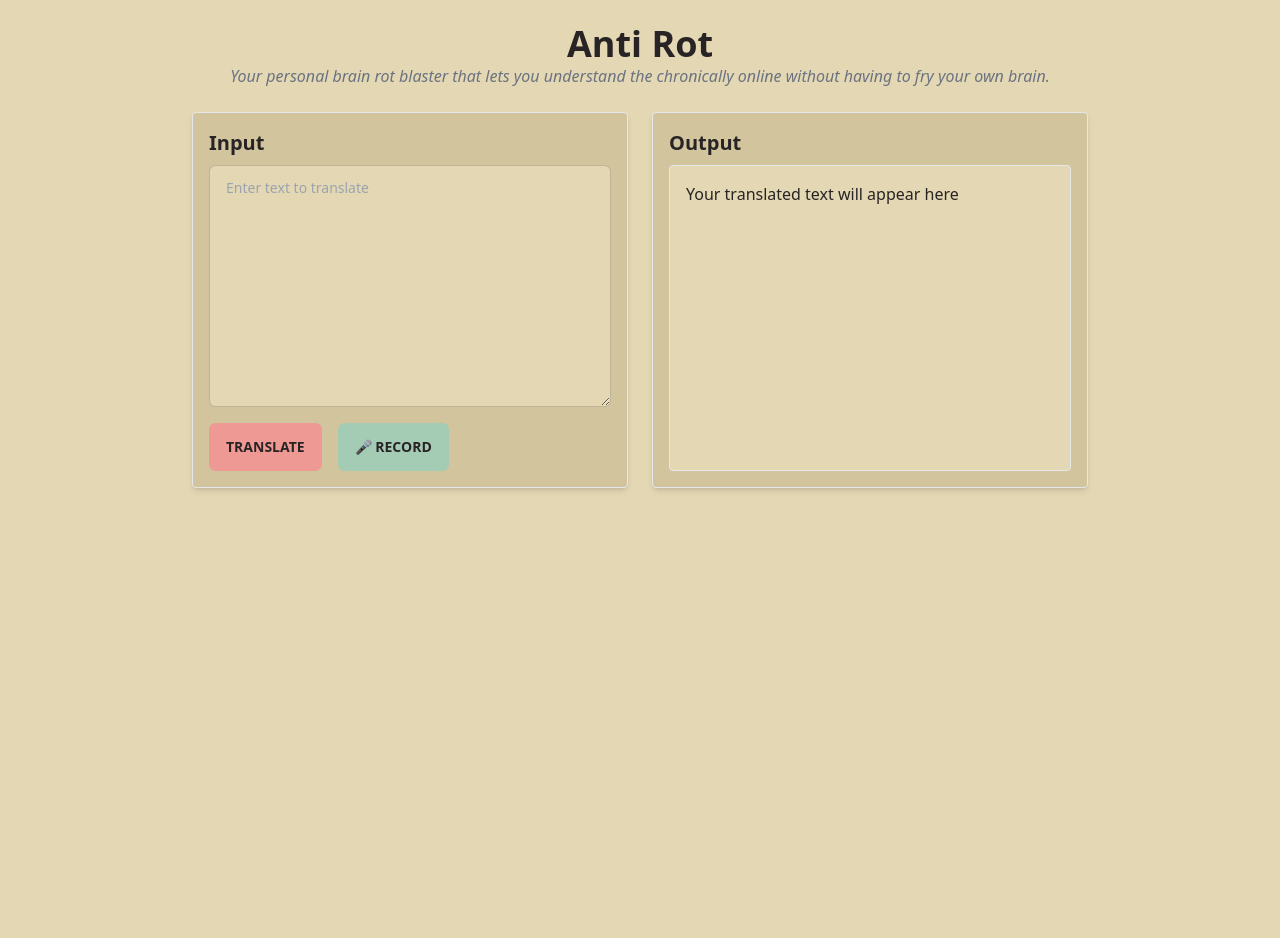
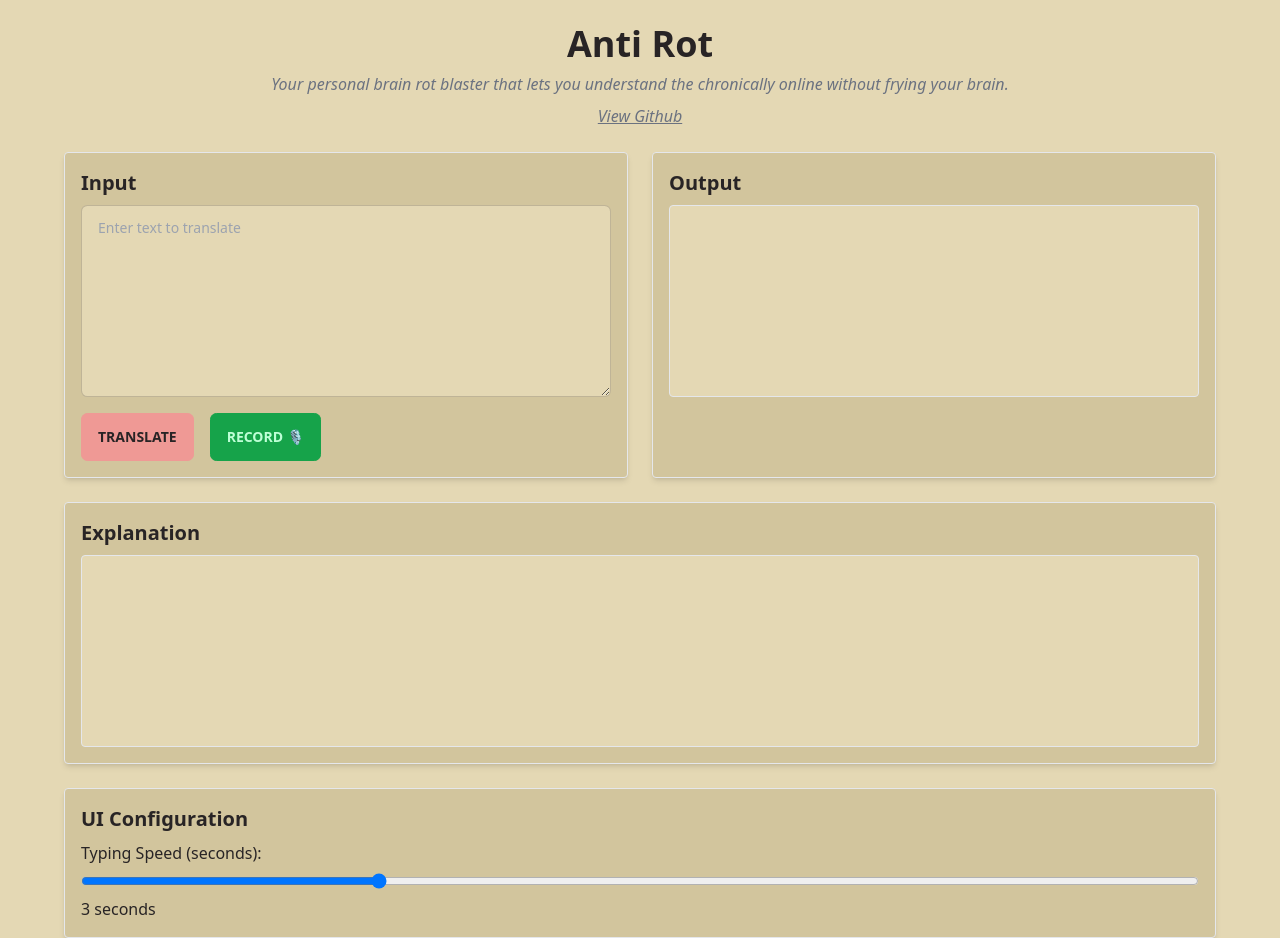
Before and after one commit to Sebastian-Alexis/AntiRot, a Flask app: page / in a window 1280 px wide. Before the commit the page ends 491 px from the top, so only its background shows below. Run offline with Flask 3, Linux system fonts and the light colour scheme; some libraries are stand-ins or nearby versions.

Commit message:
fixed recording not translating properly, and added typewrite animation

```diff
--- a/app.py
+++ b/app.py
@@ -1,62 +1,94 @@
 from flask import Flask, render_template, request, jsonify
+import json
+import re
+from togetherai import smooth_translation
+from wiki_indexer import scrape_wikipedia_glossary, save_to_json
 import os
+from werkzeug.utils import secure_filename
+from pydub import AudioSegment
 import speech_recognition as sr
-from pydub import AudioSegment
+import subprocess
 
 app = Flask(__name__)
+app.config["UPLOAD_FOLDER"] = "uploads"
+os.makedirs(app.config["UPLOAD_FOLDER"], exist_ok=True)
 
-def transcribe_audio(file_path):
-    recognizer = sr.Recognizer()
-    with sr.AudioFile(file_path) as source:
-        audio_data = recognizer.record(source)
+try:
+    print("Updating definitions.json from Wikipedia...")
+    glossary = scrape_wikipedia_glossary("https://en.wikipedia.org/wiki/Glossary_of_Generation_Z_slang")
+    save_to_json(glossary, "definitions.json")
+    print(f"Successfully updated definitions.json with {len(glossary)} terms.")
+except Exception as e:
+    print(f"Error updating definitions.json: {e}")
 
-    try:
-        transcript = recognizer.recognize_google(audio_data)
-        return transcript
-    except sr.UnknownValueError:
-        return "Could not understand audio."
-    except sr.RequestError as e:
-        return f"Error with Google Speech Recognition: {e}"
+with open("definitions.json", "r", encoding="utf-8") as file:
+    DEFINITIONS = json.load(file)
+
+def translate_text(input_text):
+    output_text = input_text
+    for term, definition in sorted(DEFINITIONS.items(), key=lambda x: -len(x[0])):
+
+        pattern = r"\b" + re.escape(term) + r"\b"
+        output_text = re.sub(pattern, f"[{definition}]", output_text, flags=re.IGNORECASE)
+    return output_text
 
 @app.route("/")
 def index():
     return render_template("index.html")
 
-@app.route("/upload-audio", methods=["POST"])
+@app.route("/translate", methods=["POST"])
+def translate():
+    data = request.json
+    input_text = data.get("text", "")
+    rough_translation = translate_text(input_text)
+    refined_translation, explanation = smooth_translation(rough_translation)
+    return jsonify({"output": refined_translation, "explanation": explanation})
+
+@app.route("/upload_audio", methods=["POST"])
 def upload_audio():
+    if "audio" not in request.files:
+        return jsonify({"error": "No audio file provided"}), 400
+
+    audio_file = request.files["audio"]
+    filename = secure_filename(audio_file.filename)
+    webm_filepath = os.path.join(app.config["UPLOAD_FOLDER"], filename)
+    wav_filepath = os.path.splitext(webm_filepath)[0] + ".wav"
+    audio_file.save(webm_filepath)
+
+    if os.path.getsize(webm_filepath) == 0:
+        print("Uploaded file is empty.")
+        return jsonify({"error": "Uploaded file is empty"}), 400
+
     try:
-        print("Request received")
-        print("Files:", request.files)
+        result = subprocess.run(
+            ["ffmpeg", "-f", "webm", "-i", webm_filepath, wav_filepath],
+            check=True,
+            stdout=subprocess.PIPE,
+            stderr=subprocess.PIPE
+        )
+        print("FFmpeg output:", result.stderr.decode())
 
-        if "audio" not in request.files:
-            print("No audio file in request")
-            return jsonify({"error": "No audio file provided"}), 400
+        recognizer = sr.Recognizer()
+        with sr.AudioFile(wav_filepath) as source:
+            audio_data = recognizer.record(source)
+            transcribed_text = recognizer.recognize_google(audio_data)
+        return jsonify({"transcription": transcribed_text})
+    except subprocess.CalledProcessError as e:
+        print(f"FFmpeg error: {e.stderr.decode()}")
+        return jsonify({"error": "Audio conversion failed"}), 500
+    except sr.UnknownValueError:
+        return jsonify({"error": "Audio was not clear enough to transcribe"}), 500
+    except sr.RequestError as e:
+        return jsonify({"error": f"Google API error: {e}"}), 500
+    except Exception as e:
+        print(f"Unexpected error during transcription: {e}")
+        return jsonify({"error": "Unexpected server error"}), 500
+    finally:
+        if os.path.exists(webm_filepath):
+            os.remove(webm_filepath)
+        if os.path.exists(wav_filepath):
+            os.remove(wav_filepath)
 
-        audio_file = request.files["audio"]
-        print("Audio file received:", audio_file.filename)
-
-        audio_path = "temp_audio.wav"
-
-        try:
-            sound = AudioSegment.from_file(audio_file, format="webm")
-            sound = sound.set_frame_rate(16000).set_channels(1)
-            sound.export(audio_path, format="wav")
-        except Exception as conversion_error:
-            print("Audio conversion error:", conversion_error)
-            return jsonify({"error": f"Audio conversion error: {conversion_error}"}), 500
-
-        try:
-            transcript = transcribe_audio(audio_path)
-            os.remove(audio_path)
-        except Exception as transcription_error:
-            print("Transcription error:", transcription_error)
-            return jsonify({"error": f"Transcription error: {transcription_error}"}), 500
-
-        print("Transcript:", transcript)
-        return jsonify({"transcript": transcript})
-    except Exception as e:
-        print("Error processing audio:", e)
-        return jsonify({"error": str(e)}), 500
 
 if __name__ == "__main__":
     app.run(debug=True, host="0.0.0.0", port=8080)
--- a/templates/index.html
+++ b/templates/index.html
@@ -1,88 +1,199 @@
 {% extends 'base.html' %}
 
 {% block content %}
-<div class="flex flex-col items-center gap-6 pt-6">
+<div class="flex flex-col items-center gap-6 pt-6 px-4 md:px-6 lg:px-8">
     <div class="text-center">
-        <h1 class="text-4xl font-bold">Anti Rot</h1>
-        <p class="text-gray-500 italic">Your personal brain rot blaster that lets you understand the chronically online without having to fry your own brain.</p>
+        <h1 class="text-3xl md:text-4xl font-bold">Anti Rot</h1>
+        <p class="text-gray-500 italic mt-2">
+            Your personal brain rot blaster that lets you understand the chronically online without frying your brain.
+        </p>
+        <p class="text-gray-500 italic mt-2">
+            <a href="https://github.com/Sebastian-Alexis/AntiRot" class="underline hover:text-blue-500">View Github</a>
+        </p>
     </div>
-    <div class="flex gap-6 w-full max-w-4xl">
-        <div class="flex flex-col items-start p-4 border rounded shadow-md bg-base-200 w-1/2">
-            <h2 class="text-xl font-bold mb-2">Input</h2>
-            <textarea id="inputBox" class="textarea textarea-bordered w-full" placeholder="Enter text to translate" rows="8"></textarea>
-            <div class="flex items-center mt-4 gap-4">
-                <button id="translateButton" class="btn btn-primary">Translate</button>
-                <button id="recordButton" class="btn btn-secondary">🎤 Record</button>
+
+    <div class="flex flex-col lg:flex-row gap-6 w-full max-w-6xl">
+        <div class="flex flex-col items-start p-4 border rounded shadow-md bg-base-200 w-full lg:w-1/2">
+            <h2 class="text-lg md:text-xl font-bold mb-2">Input</h2>
+            <textarea
+                id="inputBox"
+                class="textarea textarea-bordered w-full h-32 md:h-40 lg:h-48"
+                placeholder="Enter text to translate"
+            ></textarea>
+            <div class="flex flex-col sm:flex-row gap-4 mt-4 w-full">
+                <button id="translateButton" class="btn btn-primary w-full sm:w-auto">Translate</button>
+                <button id="recordButton" class="btn btn-success w-full sm:w-auto">Record 🎙️</button>
+                <button id="stopButton" class="btn btn-secondary hidden w-full sm:w-auto">Stop 🛑</button>
             </div>
         </div>
-        <div class="flex flex-col items-start p-4 border rounded shadow-md bg-base-200 w-1/2">
-            <h2 class="text-xl font-bold mb-2">Output</h2>
-            <div id="outputBox" class="p-4 border rounded bg-base-100 w-full h-full">Your translated text will appear here</div>
+
+        <div class="flex flex-col items-start p-4 border rounded shadow-md bg-base-200 w-full lg:w-1/2">
+            <h2 class="text-lg md:text-xl font-bold mb-2">Output</h2>
+            <div
+                id="outputBox"
+                class="p-4 border rounded bg-base-100 w-full h-32 md:h-40 lg:h-48 typewriter"
+            ></div>
         </div>
+    </div>
+
+    <div class="flex flex-col items-start p-4 border rounded shadow-md bg-base-200 w-full max-w-6xl">
+        <h2 class="text-lg md:text-xl font-bold mb-2">Explanation</h2>
+        <div
+            id="explanationBox"
+            class="p-4 border rounded bg-base-100 w-full h-32 md:h-40 lg:h-48 typewriter"
+        ></div>
+    </div>
+
+    <div class="flex flex-col items-start p-4 border rounded shadow-md bg-base-200 w-full max-w-6xl">
+        <h2 class="text-lg md:text-xl font-bold mb-2">UI Configuration</h2>
+        <label for="speedSlider" class="mb-2">Typing Speed (seconds):</label>
+        <input
+            type="range"
+            id="speedSlider"
+            min="0.5"
+            max="10"
+            step="0.1"
+            value="3"
+            class="w-full"
+        >
+        <div id="speedValue" class="mt-2 text-center">3 seconds</div>
     </div>
 </div>
 {% endblock %}
 
+{% block styles %}
+<style>
+    .typewriter {
+        font-family: monospace;
+        white-space: pre-wrap;
+        overflow-wrap: break-word;
+        position: relative;
+    }
+    .typewriter::after {
+        content: "|";
+        position: absolute;
+        right: 0;
+        animation: blink 1s infinite;
+    }
+    @keyframes blink {
+        0%, 100% {
+            opacity: 1;
+        }
+        50% {
+            opacity: 0;
+        }
+    }
+</style>
+{% endblock %}
+
 {% block scripts %}
 <script>
-    const recordButton = document.getElementById("recordButton");
-    const inputBox = document.getElementById("inputBox");
     let mediaRecorder;
     let audioChunks = [];
+    const speedSlider = document.getElementById("speedSlider");
+    const speedValue = document.getElementById("speedValue");
 
-    async function setupMediaRecorder() {
+    speedSlider.addEventListener("input", () => {
+        speedValue.textContent = `${speedSlider.value} seconds`;
+    });
+
+    function typewriterEffect(element, text, duration) {
+        const totalCharacters = text.length;
+        const interval = duration / totalCharacters;
+        let currentIndex = 0;
+        element.textContent = "";
+        const typeInterval = setInterval(() => {
+            if (currentIndex < totalCharacters) {
+                element.textContent += text[currentIndex];
+                currentIndex++;
+            } else {
+                clearInterval(typeInterval);
+            }
+        }, interval);
+    }
+
+    document.getElementById("recordButton").addEventListener("click", async function () {
+        const recordButton = document.getElementById("recordButton");
+        const stopButton = document.getElementById("stopButton");
+        if (!navigator.mediaDevices || !navigator.mediaDevices.getUserMedia) {
+            alert("Your browser does not support audio recording.");
+            return;
+        }
         try {
             const stream = await navigator.mediaDevices.getUserMedia({ audio: true });
-            mediaRecorder = new MediaRecorder(stream, { mimeType: "audio/webm;codecs=opus" });
-
-            mediaRecorder.ondataavailable = (event) => {
-                audioChunks.push(event.data);
+            mediaRecorder = new MediaRecorder(stream);
+            audioChunks = [];
+            mediaRecorder.ondataavailable = function (event) {
+                if (event.data.size > 0) {
+                    audioChunks.push(event.data);
+                }
             };
-
-            mediaRecorder.onstop = async () => {
+            mediaRecorder.onstop = async function () {
                 const audioBlob = new Blob(audioChunks, { type: "audio/webm" });
-                console.log("Audio Blob:", audioBlob);
-
                 if (audioBlob.size === 0) {
-                    alert("The recorded audio is empty. Please try recording again.");
+                    alert("Recording failed: Empty audio data.");
                     return;
                 }
-
                 const formData = new FormData();
-                formData.append("audio", audioBlob);
-
+                formData.append("audio", audioBlob, "recording.webm");
                 try {
-                    const response = await fetch("/upload-audio", {
+                    const response = await fetch("/upload_audio", {
                         method: "POST",
                         body: formData,
                     });
-
-                    const textResponse = await response.text();
-                    console.log("Server Response:", textResponse);
-
-                    const result = JSON.parse(textResponse);
-                    inputBox.value = result.transcript;
+                    const result = await response.json();
+                    if (result.transcription) {
+                        document.getElementById("inputBox").value = result.transcription;
+                    } else {
+                        alert("Transcription failed: " + (result.error || "Unknown error"));
+                    }
                 } catch (error) {
-                    console.error("Error transcribing audio:", error);
-                    alert("An error occurred while transcribing audio. Please check the console for details.");
+                    console.error("Error during audio upload:", error);
+                    alert("An error occurred while processing the audio.");
                 }
             };
+            mediaRecorder.start();
+            recordButton.classList.add("hidden");
+            stopButton.classList.remove("hidden");
         } catch (error) {
             console.error("Error accessing microphone:", error);
-            alert("Failed to access microphone. Please check your permissions.");
+            alert("Failed to access the microphone.");
         }
-    }
+    });
 
-    recordButton.addEventListener("click", async () => {
-        if (!mediaRecorder) await setupMediaRecorder();
+    document.getElementById("stopButton").addEventListener("click", function () {
+        if (mediaRecorder && mediaRecorder.state !== "inactive") {
+            mediaRecorder.stop();
+        }
+        document.getElementById("recordButton").classList.remove("hidden");
+        document.getElementById("stopButton").classList.add("hidden");
+    });
 
-        if (mediaRecorder.state === "inactive") {
-            recordButton.textContent = "🎙️ Stop Recording";
-            audioChunks = [];
-            mediaRecorder.start();
-        } else {
-            recordButton.textContent = "🎤 Record";
-            mediaRecorder.stop();
+    document.getElementById("translateButton").addEventListener("click", async function () {
+        const inputBox = document.getElementById("inputBox");
+        const outputBox = document.getElementById("outputBox");
+        const explanationBox = document.getElementById("explanationBox");
+        if (!inputBox.value.trim()) {
+            alert("Please enter text to translate.");
+            return;
+        }
+        try {
+            const response = await fetch("/translate", {
+                method: "POST",
+                headers: { "Content-Type": "application/json" },
+                body: JSON.stringify({ text: inputBox.value }),
+            });
+            const result = await response.json();
+            if (result.output && result.explanation) {
+                const duration = parseFloat(speedSlider.value) * 1000;
+                typewriterEffect(outputBox, result.output, duration);
+                typewriterEffect(explanationBox, result.explanation, duration);
+            } else {
+                alert("Translation failed. Please try again.");
+            }
+        } catch (error) {
+            console.error("Error during translation:", error);
+            alert("An error occurred while translating the text.");
         }
     });
 </script>
```
